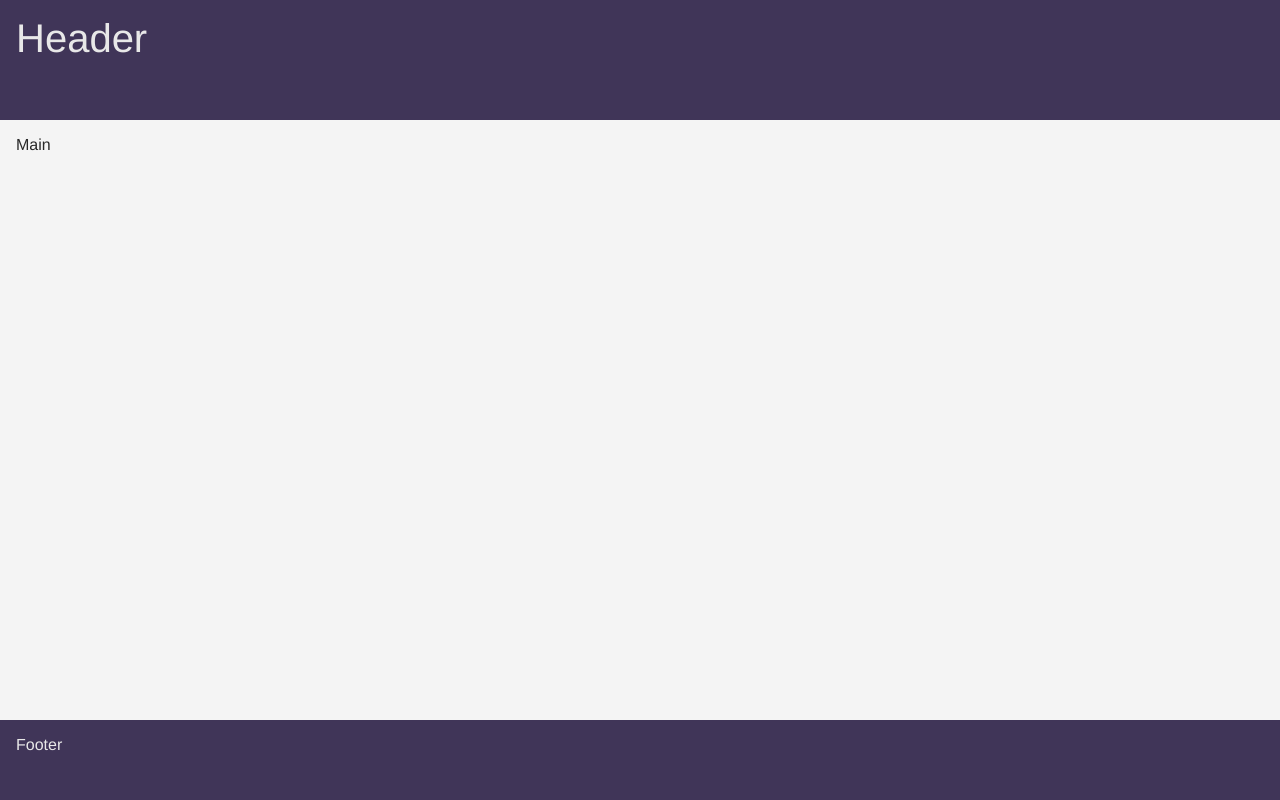
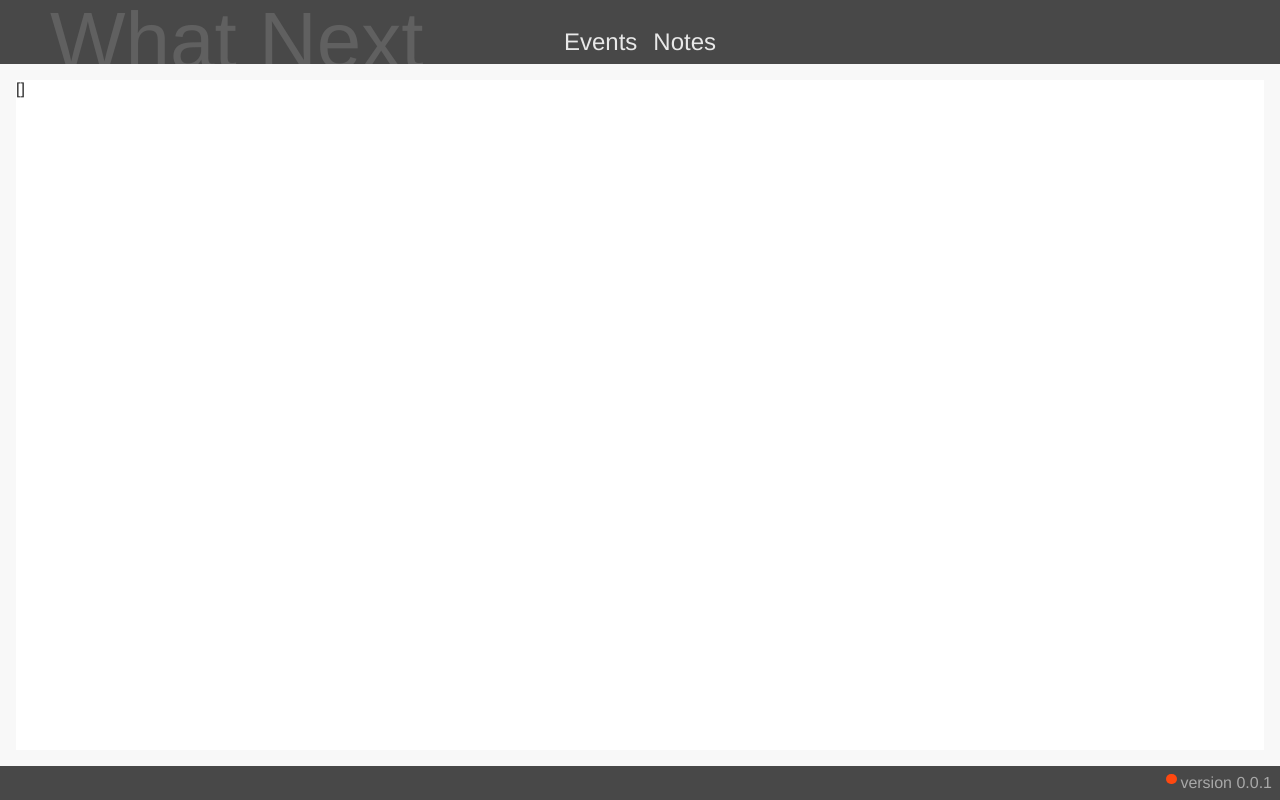
Before and after one commit to philrmass/what-next, a React app: page / in a window 1280 px wide. Built offline with nearby package versions, Linux system fonts and the light colour scheme; the HTML template or start-up script is replaced by a standard one.

Commit message:
added events and notes

```diff
--- a/src/components/App.js
+++ b/src/components/App.js
@@ -1,14 +1,52 @@
 import React from 'react';
+import { useLocalStorage } from '../utilities/storage';
+import Footer from './Footer';
+import Events from './Events';
 import Header from './Header';
-import Footer from './Footer';
+import Notes from './Notes';
 import styles from '../styles/App.module.css';
 
 function App() {
+  const [events, setEvents] = useLocalStorage('whatNextEvents', []);
+  const [notes, setNotes] = useLocalStorage('whatNextNotes', []);
+  const [showNotes, setShowNotes] = useLocalStorage('whatNextShowNotes', false);
+  const version = '0.0.1';
+
+  function addEvent(event) {
+    setEvents((events) => [...events, event]);
+  }
+
+  function addNote(note) {
+    setNotes((notes) => [...notes, note]);
+  }
+
+  function update() {
+    console.log('UPDATE');
+  }
+
   return (
     <div className={styles.page}>
-      <Header/>
-      <div className={styles.main}>Main</div>
-      <Footer/>
+      <Header
+        setShowNotes={setShowNotes}
+      />
+      <section className={styles.main}>
+        { !showNotes &&
+          <Events
+            events={events}
+            addEvent={addEvent}
+          />
+        }
+        { showNotes &&
+          <Notes
+            notes={notes}
+            addNotes={addNote}
+          />
+        }
+      </section>
+      <Footer
+        version={version}
+        update={update}
+      />
     </div>
   );
 }
--- /dev/null
+++ b/src/components/Events.js
@@ -0,0 +1,20 @@
+import React from 'react';
+import PropTypes from 'prop-types';
+import styles from '../styles/Events.module.css';
+
+function Events({ events }) {
+  return (
+    <section className={styles.main}>
+      <div>
+        {JSON.stringify(events)}
+      </div>
+    </section>
+  );
+}
+
+Events.propTypes = {
+  events: PropTypes.arrayOf(PropTypes.object),
+  addEvent: PropTypes.func,
+};
+
+export default Events;
--- a/src/components/Footer.js
+++ b/src/components/Footer.js
@@ -1,10 +1,25 @@
 import React from 'react';
+import PropTypes from 'prop-types';
 import styles from '../styles/Footer.module.css';
 
-function Footer() {
+function Footer({ version, update }) {
   return (
-    <div className={styles.main}>Footer</div>
+    <footer className={styles.main}>
+      <button
+        className={styles.updateButton}
+        onClick={update}
+      >
+      </button>
+      <span className={styles.version}>
+        version {version}
+      </span>
+    </footer>
   );
 }
 
+Footer.propTypes = {
+  version: PropTypes.string,
+  update: PropTypes.func,
+};
+
 export default Footer;
--- a/src/components/Header.js
+++ b/src/components/Header.js
@@ -1,10 +1,33 @@
 import React from 'react';
+import PropTypes from 'prop-types';
 import styles from '../styles/Header.module.css';
 
-function Header() {
+function Header({ setShowNotes }) {
   return (
-    <div className={styles.main}>Header</div>
+    <header className={styles.main}>
+      <div className={styles.title}>
+        What Next
+      </div>
+      <div className={styles.links}>
+        <button
+          className={styles.link}
+          onClick={() => setShowNotes(false)}
+        >
+          Events
+        </button>
+        <button
+          className={styles.link}
+          onClick={() => setShowNotes(true)}
+        >
+          Notes
+        </button>
+      </div>
+    </header>
   );
 }
 
+Header.propTypes = {
+  setShowNotes: PropTypes.func,
+};
+
 export default Header;
--- /dev/null
+++ b/src/components/Notes.js
@@ -0,0 +1,20 @@
+import React from 'react';
+import PropTypes from 'prop-types';
+import styles from '../styles/Notes.module.css';
+
+function Notes({ notes }) {
+  return (
+    <section className={styles.main}>
+      <div>
+        {JSON.stringify(notes)}
+      </div>
+    </section>
+  );
+}
+
+Notes.propTypes = {
+  notes: PropTypes.arrayOf(PropTypes.object),
+  addNote: PropTypes.func,
+};
+
+export default Notes;
--- a/src/styles/App.module.css
+++ b/src/styles/App.module.css
@@ -1,10 +1,13 @@
 .page {
   height: 100vh;
+  display: flex;
+  flex-direction: column;
+  background: #fff8d0;
 }
 
 .main {
-  background: #f4f4f4;
+  padding: 16px;
+  flex-grow: 1;
+  background: #f8f8f8;
   color: #282828;
-  padding: 16px;
-  height: 75%;
 }
--- /dev/null
+++ b/src/styles/Events.module.css
@@ -0,0 +1,4 @@
+.main {
+  height: 100%;
+  background: #ffffff;
+}
--- a/src/styles/Footer.module.css
+++ b/src/styles/Footer.module.css
@@ -1,6 +1,21 @@
 .main {
-  height: 10%;
-  padding: 16px;
-  background: #403558;
+  display: flex;
+  justify-content: flex-end;
+  padding: 8px;
+  background: #484848;
   color: #e8e8e8;
 }
+
+.updateButton {
+  align-self: start;
+  height: .8em;
+  width: .8em;
+  border-radius: 50%;
+  margin: 0 .3em;
+  background: #ff4810;
+  font-size: .8em;
+}
+
+.version {
+  color: #a8a8a8;
+}
--- a/src/styles/Header.module.css
+++ b/src/styles/Header.module.css
@@ -1,7 +1,30 @@
 .main {
-  height: 15%;
-  padding: 16px;
-  background: #403558;
+  position: relative;
+  min-height: 4em;
+  padding: 8px;
+  background: #484848;
   color: #e8e8e8;
-  font-size: 2.5em;
+  overflow: hidden;
 }
+
+.title {
+  position: absolute;
+  top: -5px;
+  left: 50px;
+  color: #606060;
+  font-size: 5em;
+  white-space: nowrap;
+}
+
+.links {
+  display: flex;
+  justify-content: center;
+  align-items: flex-end;
+  height: 100%;
+}
+
+.link {
+  font-size: 1.5em;
+  margin: 0 8px;
+  z-index: 1;
+}
--- /dev/null
+++ b/src/styles/Notes.module.css
@@ -0,0 +1,4 @@
+.main {
+  height: 100%;
+  background: #ffffff;
+}
```
Also changed, not shown: 1 other file (tests, documents, lock files or other folders).
